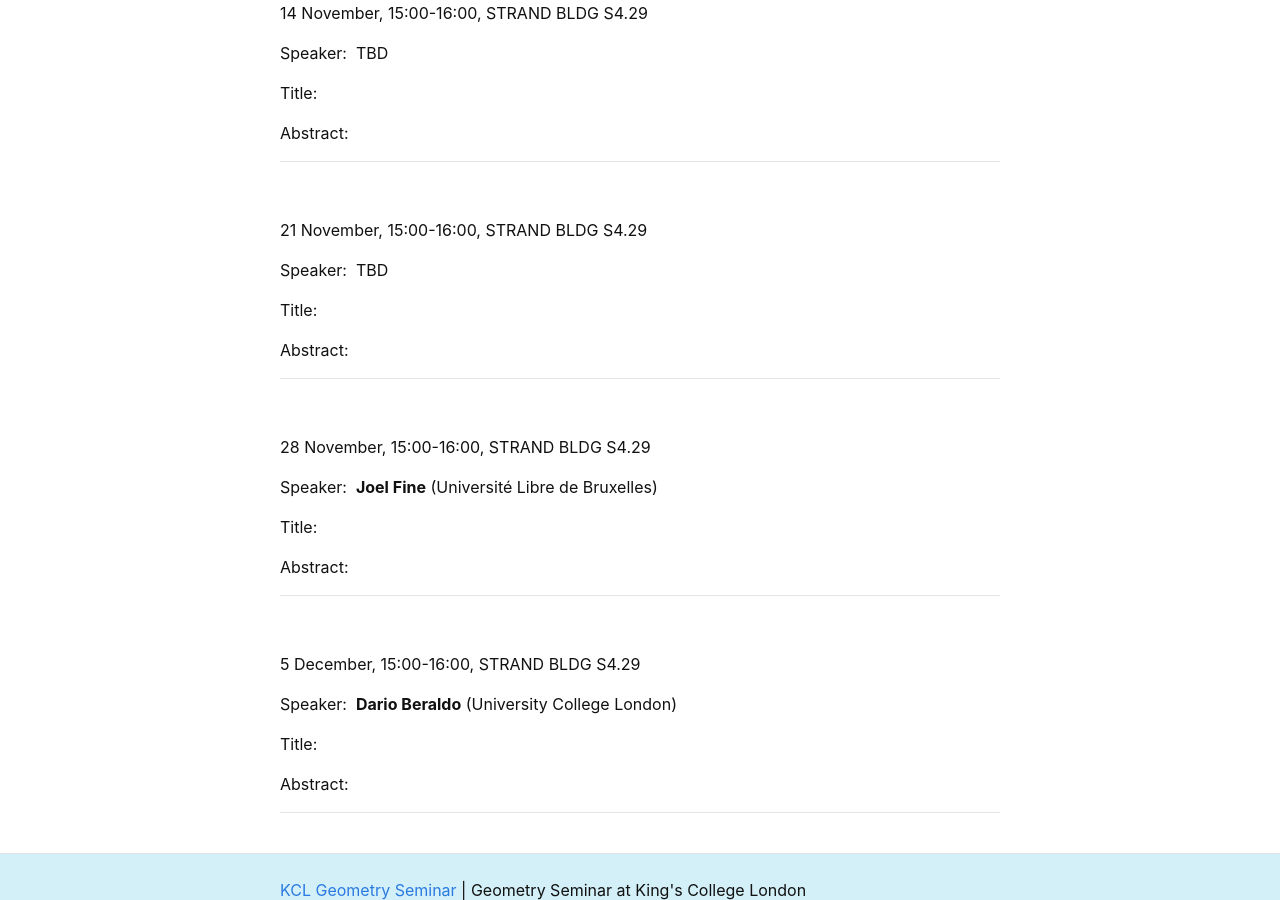
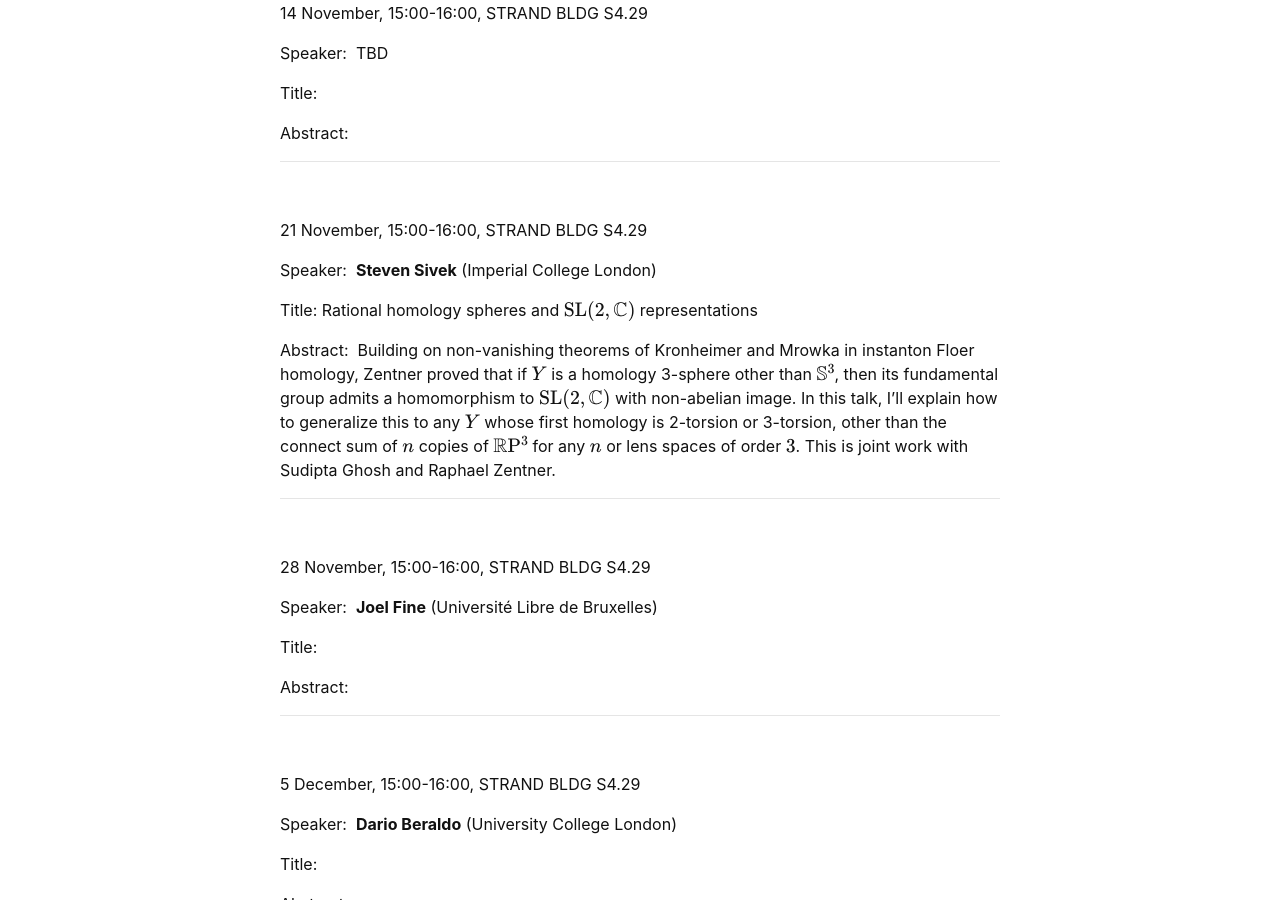
Before and after one commit to kcl-geometry-seminar/kcl-geometry-seminar.github.io, a Jekyll site: the page built from pages/index.md, in a window 1280 px wide and 900 px high, scrolled down 2528 px. Built offline with Jekyll 4.4.1, drawn with Linux system fonts in a browser that asks for light colours; formulas are drawn with MathJax 3; a script that is not in the unit is left out.

Commit message:
Update index.md
Updated Steven's title and abstract

```diff
--- a/pages/index.md
+++ b/pages/index.md
@@ -100,11 +100,11 @@ Abstract:&nbsp;
 
 21 November, 15:00-16:00, STRAND BLDG S4.29
 
-Speaker:&nbsp; TBD
+Speaker:&nbsp; **Steven Sivek** (Imperial College London)
 
-Title:&nbsp;
+Title:&nbsp;Rational homology spheres and $\mathrm{SL}(2,\mathbb{C})$ representations
 
-Abstract:&nbsp;
+Abstract:&nbsp; Building on non-vanishing theorems of Kronheimer and Mrowka in instanton Floer homology, Zentner proved that if $Y$ is a homology 3-sphere other than $\mathbb{S}^3$, then its fundamental group admits a homomorphism to $\mathrm{SL}(2,\mathbb{C})$ with non-abelian image. In this talk, I’ll explain how to generalize this to any $Y$ whose first homology is 2-torsion or 3-torsion, other than the connect sum of $n$ copies of $\mathbb{R}\mathrm{P}^3$ for any $n$ or lens spaces of order $3$. This is joint work with Sudipta Ghosh and Raphael Zentner.
 
 -----------------------------------------------------------
 <br />
```
